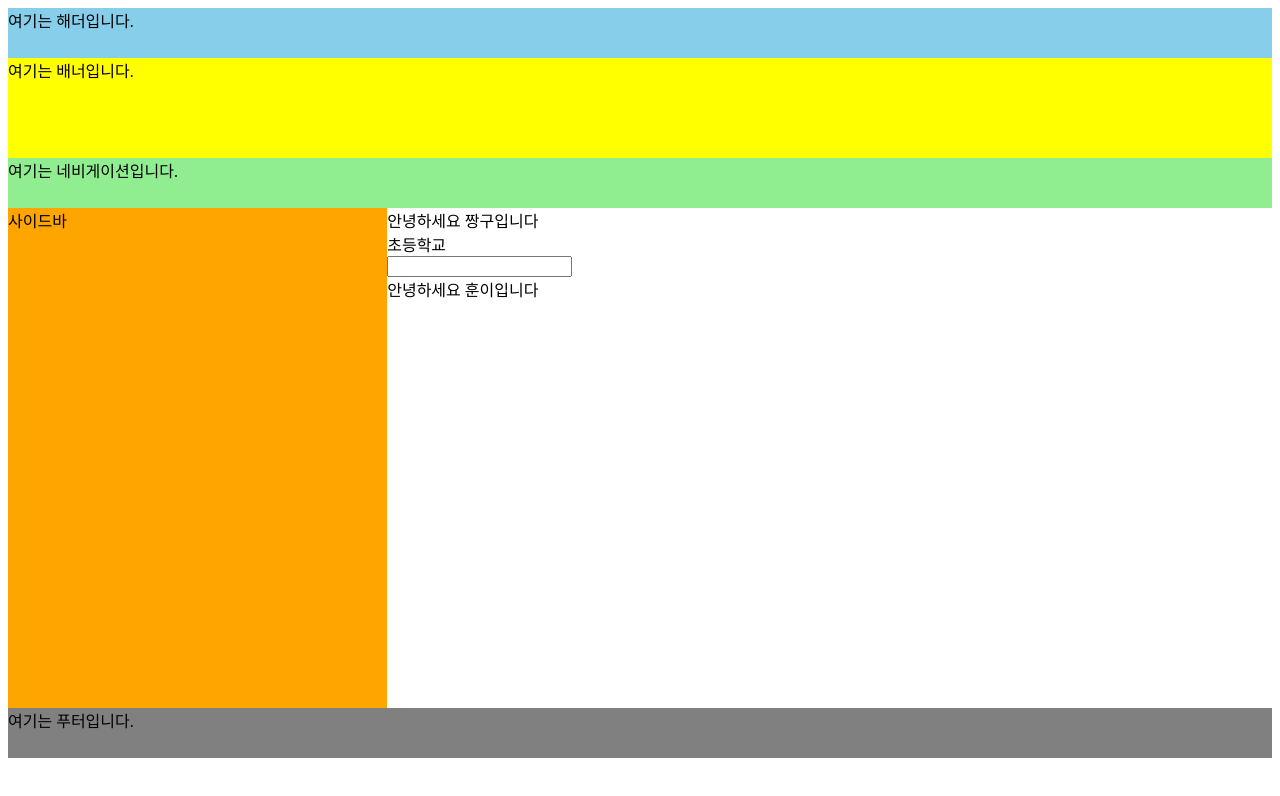
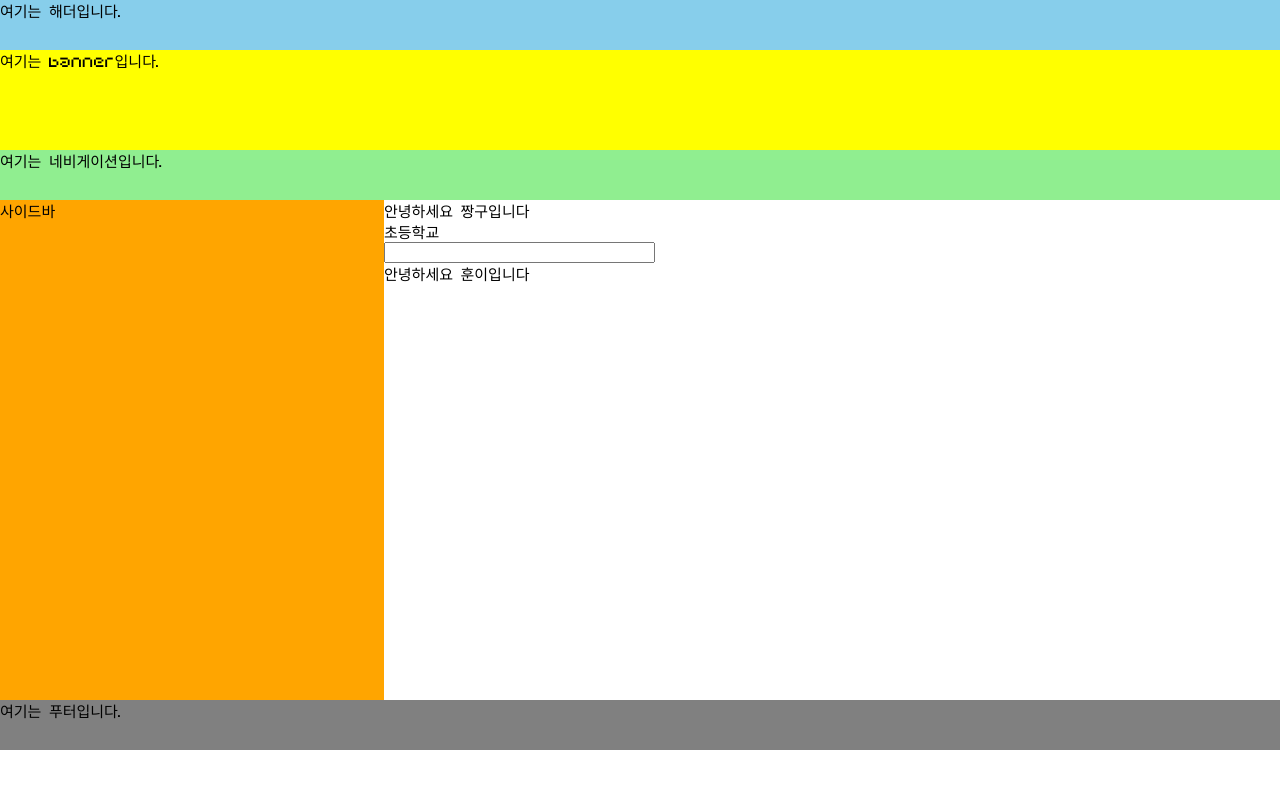
Before and after one commit to ju-ju2/precamp_class, a Next.js app: page /13-01-props-children in a window 1280 px wide. Shown: the top 796 px of the page. Built offline with nearby package versions, Linux system fonts and the light colour scheme.

Commit message:
global.css 대신 globalStyle만들어서 적용시키기

```diff
--- a/pages/_app.tsx
+++ b/pages/_app.tsx
@@ -1,4 +1,6 @@
+import { Global } from "@emotion/react";
 import { AppProps } from "next/app";
+import { globalStyles } from "../src/commons/styles/globalStyles";
 import ApolloSetting from "../src/components/commons/apollo";
 import Layout from "../src/components/commons/layout";
 // import "antd/dist/antd.css";
@@ -6,9 +8,12 @@ import Layout from "../src/components/commons/layout";
 export default function MyApp({ Component, pageProps }: AppProps) {
   return (
     <ApolloSetting>
-      <Layout>
-        <Component {...pageProps} />
-      </Layout>
+      <>
+        <Global styles={globalStyles} />
+        <Layout>
+          <Component {...pageProps} />
+        </Layout>
+      </>
     </ApolloSetting>
   );
 }
--- /dev/null
+++ b/src/commons/styles/globalStyles.ts
@@ -0,0 +1,15 @@
+import { css } from "@emotion/react";
+
+export const globalStyles = css`
+  * {
+    margin: 0;
+    box-sizing: border-box;
+    font-size: 15px;
+    font-family: myfont;
+  }
+
+  @font-face {
+    font-family: "myfont";
+    src: url("/fonts/scifibit.ttf");
+  }
+`;
--- a/src/components/commons/layout/banner/index.tsx
+++ b/src/components/commons/layout/banner/index.tsx
@@ -6,5 +6,5 @@ const Wrapper = styled.div`
 `;
 
 export default function LayoutBanner() {
-  return <Wrapper>여기는 배너입니다.</Wrapper>;
+  return <Wrapper>여기는 banner입니다.</Wrapper>;
 }
```
Also changed, not shown: public/fonts/scifibit.ttf (added).
